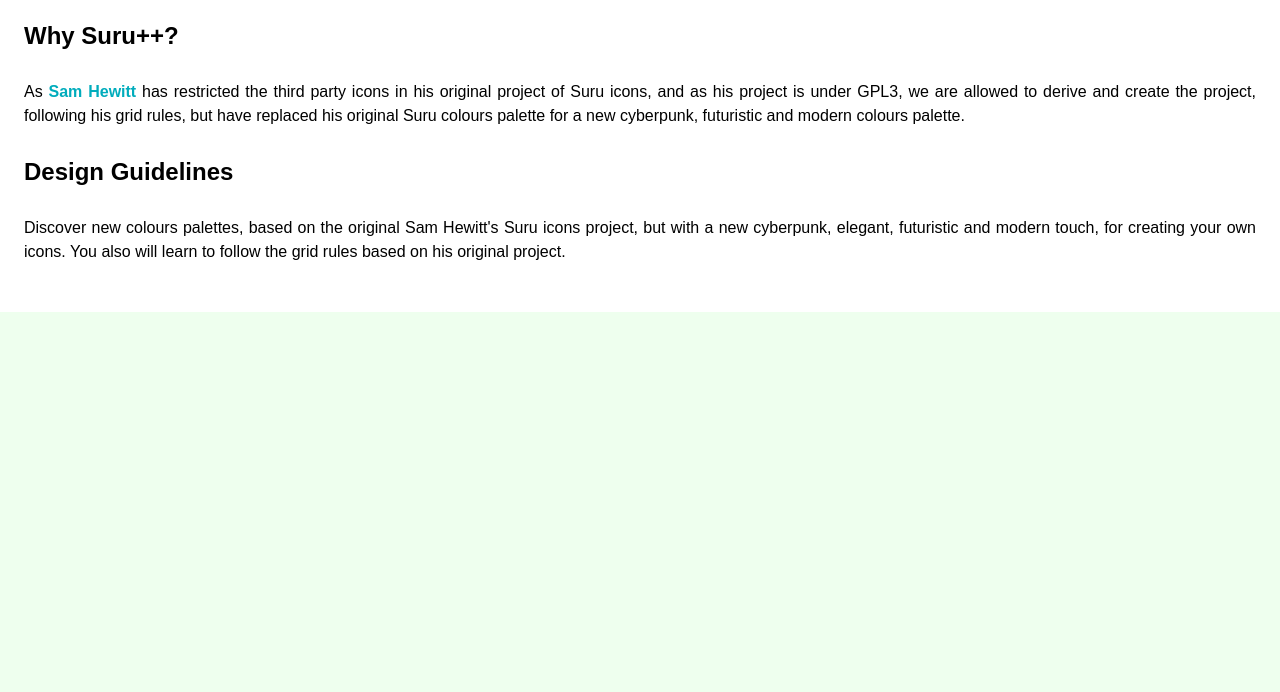
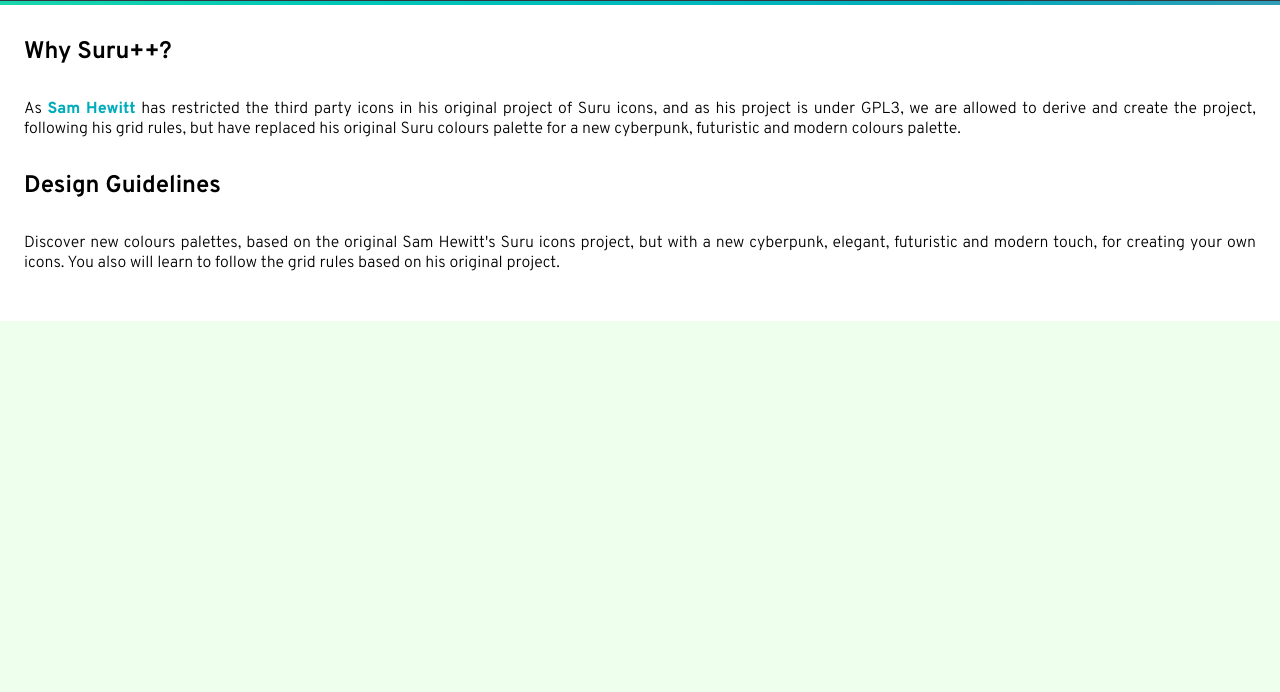
Before and after one commit to gusbemacbe/suru-plus-site, a plain HTML site: page index.html in a window 1280 px wide. Shown: the part 108-800 px from the top of the page. Drawn offline with Linux system fonts and the light colour scheme.

Commit message:
Version 1.2

```diff
--- a/css/screen.css
+++ b/css/screen.css
@@ -1,5 +1,66 @@
+:root
+{
+	--overpass: Overpass, sans-serif;
+}
+
+@font-face
+{
+	font-family: "Overpass";
+	font-style: normal;
+	font-weight: 300;
+	src: url("../fonts/Open source – Overpass Light.otf") format("opentype");
+}
+
+@font-face
+{
+	font-family: "Overpass";
+	font-style: italic;
+	font-weight: 300;
+	src: url("../fonts/Open source – Overpass Light Italic.otf") format("opentype");
+}
+
+@font-face
+{
+	font-family: "Overpass";
+	font-style: normal;
+	font-weight: 700;
+	src: url("../fonts/Open source – Overpass Bold.otf") format("opentype");
+}
+
+@font-face
+{
+	font-family: "Overpass";
+	font-style: italic;
+	font-weight: 700;
+	src: url("../fonts/Open source – Overpass Bold Italic.otf") format("opentype");
+}
+
+@font-face
+{
+	font-family: "Overpass";
+	font-style: normal;
+	font-weight: 800;
+	src: url("../fonts/Open source – Overpass Extrabold.otf") format("opentype");
+}
+
+@font-face
+{
+	font-family: "Overpass";
+	font-style: italic;
+	font-weight: 800;
+	src: url("../fonts/Open source – Overpass Extrabold Italic.otf") format("opentype");
+}
+
+@font-face
+{
+	font-family: "Overpass";
+	font-style: normal;
+	font-weight: 900;
+	src: url("../fonts/Open source – Overpass Heavy.otf") format("opentype");
+}
+
 /* null margins and padding to give good cross-browser baseline */
-body, caption, div, fieldset, form, caption, hr, html, img, li, ol, svg, table, td, th, tr
+body, caption, div, fieldset, form, caption, h1, h2, h3, h4, h5, h6, hr, html, img, li, ol,  p, svg, table, td, th, tr, ul
 {
 	margin: 0px;
 	padding: 0px;
@@ -37,7 +98,10 @@
 body
 {
 	background: #eeffee;
-	font: normal 100%/150% Overpass, sans-serif;
+	font-family: var(--overpass);
+	font-size: 100%/150%;
+	font-style: normal;
+	font-weight: 300;
 }
 
 code
@@ -102,7 +166,6 @@
 p
 {
 	font-size: 16px;
-	font-weight: 300;
 	hyphens: auto;
 	text-align: justify;
 }
@@ -151,7 +214,9 @@
 .title
 {
 	background: linear-gradient(to bottom, #1ad6ab, #00c9b7, #00bbbd, #00acbc, #329db6);
-	font: bold 150%/70%;
+	font-style: normal;
+	font-size: 150%/70%;
+	font-weight: 900;
 	text-align: left;
 	padding: 0.5em;
 	-webkit-background-clip: text;
@@ -258,7 +323,7 @@
 		background: linear-gradient(179.86deg, #1AD6AB 0.08%, #329DB6 100.2%);
 		color: #efefef;
 		display: block;
-		font-weight: bold;
+		font-weight: 700;
 		margin-bottom: 1em;
 		padding: 1em;
 		text-align: center;
```
Also changed, not shown: colours.svg (deleted), fonts/Open source – Overpass Bold Italic.otf (added), fonts/Open source – Overpass Bold.otf (added), fonts/Open source – Overpass Extrabold Italic.otf (added), fonts/Open source – Overpass Extrabold.otf (added), fonts/Open source – Overpass Heavy.otf (added), fonts/Open source – Overpass Light Italic.otf (added), fonts/Open source – Overpass Light.otf (added), logoname.svg (deleted).
